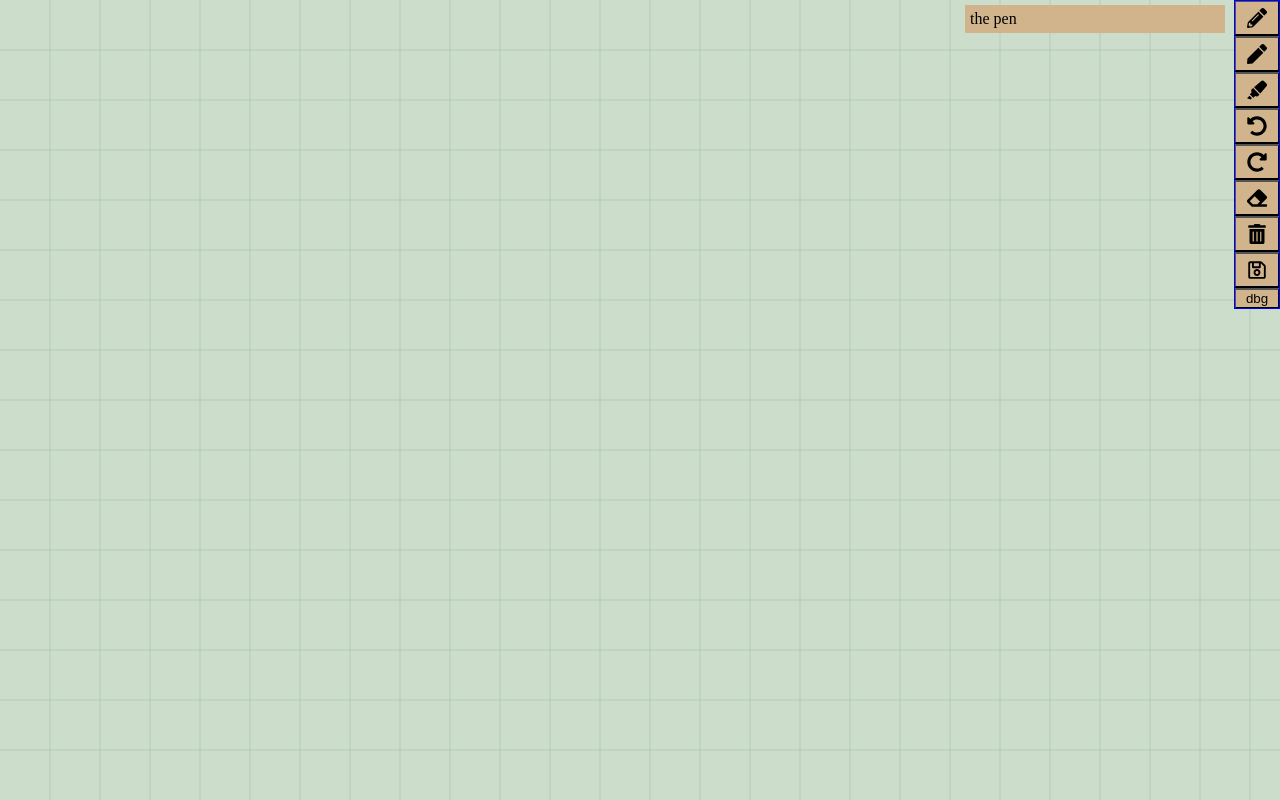
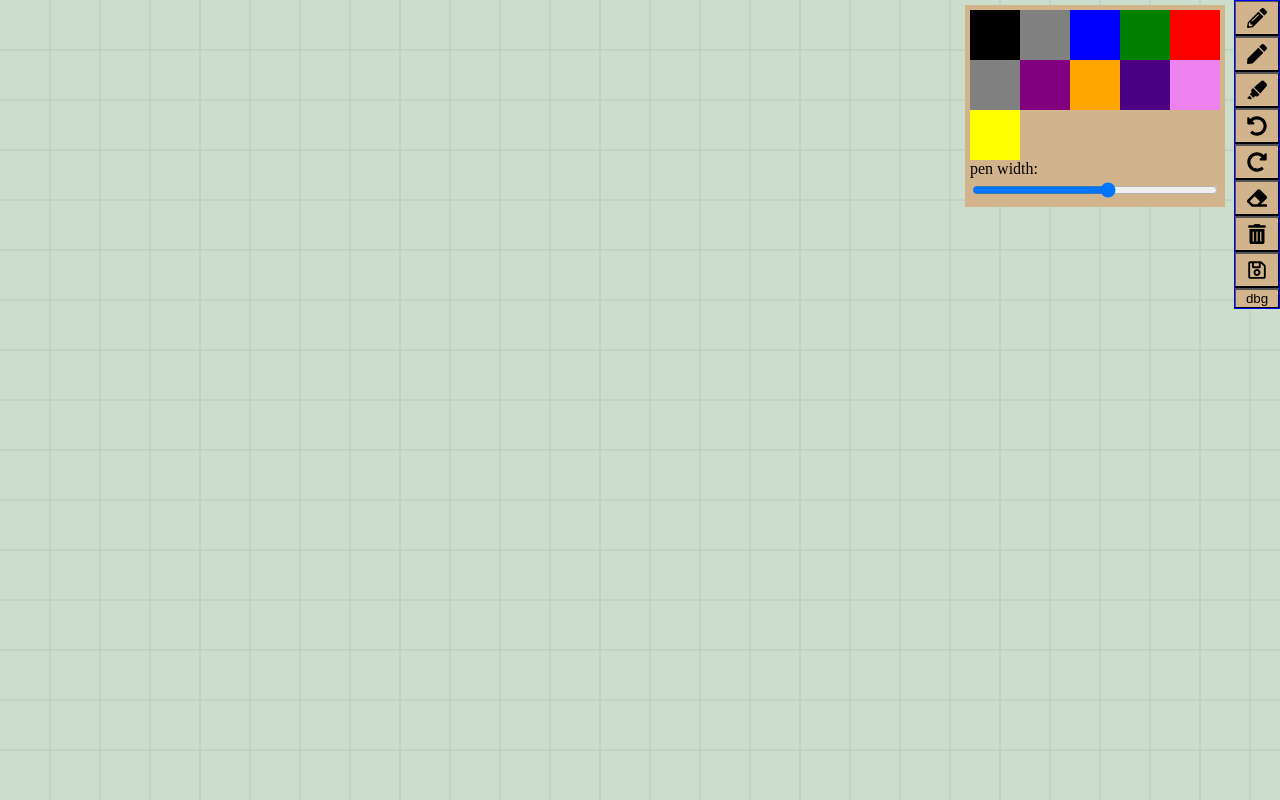
Before and after one commit to Gnomorph/eng-board, a website: page app/index.html in a window 1280 px wide. Both pictures are taken after a click on the button 1257 px from the left and 18 px from the top of the page. Drawn offline with Linux system fonts and the light colour scheme.

Commit message:
Add new features, Fix bugs, Refactor
Add:
        Green and grid background
        dual canvas drawing
        update canvas every 15ms
        track when canvas needs updates

Fix:
        clear screen
        eraser uses clearRect()

Refactor:
        Start adding sections
        Move screen width to function
        Move Classes more to the top

```diff
--- a/app/assets/script.js
+++ b/app/assets/script.js
@@ -1,86 +1,39 @@
+/**********
+ *
+ *  Define Constants
+ *
+ **********/
 const resolution = 2;
-
-const width  = resolution*(window.innerWidth || document.documentElement.clientWidth || document.body.clientWidth);
-const height = resolution*(window.innerHeight|| document.documentElement.clientHeight|| document.body.clientHeight);
-
+const width  = resolution*getWidth();
+const height = resolution*getHeight();
 const penWidth = 1.5*resolution;
 
-var board = document.getElementById("whiteboard");
-var settingsButton = document.getElementById("settings-button");
-var ctx = board.getContext("2d");
-init(ctx);
 
-board.addEventListener('pointermove', pointHere);
-board.addEventListener('pointerdown', startPoint);
-board.addEventListener('pointerup', stopPoint);
-//board.addEventListener('click', clickPoint);
-
-document.body.addEventListener('click', bodyClick);
-const subMenuPattern = /sub-menu/;
-let activeSubMenu = null;
-function bodyClick(e) {
-    if (!subMenuPattern.test(e.target.className) && activeSubMenu) {
-        activeSubMenu.style.display = "none";
-    }
+/**********
+ *
+ *  Helper Methods
+ *
+ **********/
+function getWidth() {
+    return window.innerWidth
+        || document.documentElement.clientWidth
+        || document.body.clientWidth;
 }
 
-function makeShowSubMenu(menu) {
-    return function(e) {
-        if (activeSubMenu) {
-            activeSubMenu.style.display = "none";
-        }
-
-        activeSubMenu = menu;
-        activeSubMenu.style.display = "flex";
-        e.cancelBubble = true;
-    }
+function getHeight() {
+    return window.innerHeight
+        || document.documentElement.clientHeight
+        || document.body.clientHeight;
 }
 
-const menuMap = [
-    [ document.getElementById('pen'),
-        document.getElementById('pen-submenu') ],
-    [ document.getElementById('pencil'),
-        document.getElementById('pencil-submenu') ],
-    [ document.getElementById('highlighter'),
-        document.getElementById('highlighter-submenu') ],
-    [ document.getElementById('eraser'),
-        document.getElementById('eraser-submenu') ],
-];
-
-for (let map of menuMap) {
-    map[0].addEventListener('click', makeShowSubMenu(map[1]));
-}
-//document.getElementById('pen-menu').addEventListener('click', makeShowSubMenu(
-//document.getElementById('pen-submenu')));
-
-settingsButton.addEventListener('click', toggleDebug);
-
-document.getElementById('trash').addEventListener('click', clearScreen, false);
-
-function clearScreen() {
-    ctx.clearRect(0, 0, board.width, board.height);
-    ctx.beginPath();
-    ctx.fillStyle = "#ccddcc";
-    ctx.rect(0, 0, width, height);
-    ctx.fill();
-    ctx.closePath();
-
-    ctx.beginPath();
-    ctx.strokeStyle = "#99bbaa";
-    ctx.lineWidth = 1;
-    for (let i=50*resolution; i<width; i+=50*resolution) {
-        ctx.moveTo(i, 0);
-        ctx.lineTo(i, height);
-    }
-    for (let i=50*resolution; i<height; i+=50*resolution) {
-        ctx.moveTo(0, i);
-        ctx.lineTo(width, i);
-    }
-    ctx.stroke();
-    ctx.closePath();
-}
+/**********
+ *
+ *  Class Definitions
+ *
+ **********/
 class Pointer {
     constructor(id, width, pressureThreashold) {
+        this.hasUpdates = false;
         this.id = id;
         this.width = width;
         this.pressureThreashold = pressureThreashold;
@@ -130,6 +83,8 @@ class Pointer {
     }
 
     async draw(context, point, pressure) {
+        this.hasUpdates = true;
+
         this.pushHistory(point);
 
         if (pressure < this.pressureThreashold) {
@@ -142,18 +97,87 @@ class Pointer {
     }
 
     async erase(context, point) {
-        drawArc(context, point, 50*this.width, "#ffffff")
+        this.hasUpdates = true;
+
+        let d = 25*resolution;
+        let x = point[0];
+        let y = point[1];
+
+        context.clearRect(x-d, y-d, 2*d, 2*d);
+        //drawArc(context, point, 50*this.width, "#ffffff")
     }
 
 }
 
+let fpsTimer;
+
+var fgBoard = document.getElementById("fg-board");
+var bgBoard = document.getElementById("bg-board");
+
+var settingsButton = document.getElementById("settings-button");
+var fCtx = fgBoard.getContext("2d");
+var bCtx = bgBoard.getContext("2d");
+
 let last = [0, 0];
-let mousePoints = [null, null, null, null];
-let penId;
 let pen = new Pointer(null, penWidth, 0.25);
 let timerId = null;
 let touchEnabled = false;
 
+init(fCtx, bCtx);
+
+bgBoard.addEventListener('pointermove', pointHere);
+bgBoard.addEventListener('pointerdown', startPoint);
+bgBoard.addEventListener('pointerup', stopPoint);
+//bgBoard.addEventListener('click', clickPoint);
+
+document.body.addEventListener('click', bodyClick);
+const subMenuPattern = /sub-menu/;
+let activeSubMenu = null;
+function bodyClick(e) {
+    if (!subMenuPattern.test(e.target.className) && activeSubMenu) {
+        activeSubMenu.style.display = "none";
+    }
+}
+
+function makeShowSubMenu(menu) {
+    return function(e) {
+        if (activeSubMenu) {
+            activeSubMenu.style.display = "none";
+        }
+
+        activeSubMenu = menu;
+        activeSubMenu.style.display = "flex";
+        e.cancelBubble = true;
+    }
+}
+
+const menuMap = [
+    [ document.getElementById('pen'),
+        document.getElementById('pen-submenu') ],
+    [ document.getElementById('pencil'),
+        document.getElementById('pencil-submenu') ],
+    [ document.getElementById('highlighter'),
+        document.getElementById('highlighter-submenu') ],
+    [ document.getElementById('eraser'),
+        document.getElementById('eraser-submenu') ],
+];
+
+for (let map of menuMap) {
+    map[0].addEventListener('click', makeShowSubMenu(map[1]));
+}
+//document.getElementById('pen-menu').addEventListener('click', makeShowSubMenu(
+//document.getElementById('pen-submenu')));
+
+settingsButton.addEventListener('click', toggleDebug);
+
+document.getElementById('trash').addEventListener('click', clearScreen, false);
+
+function clearScreen() {
+    pen.hasUpdates = true;
+    fCtx.clearRect(0, 0, fgBoard.width, fgBoard.height);
+}
+
+let penId;
 function pointHere(e) {
     let n3 = [ resolution*e.clientX, resolution*e.clientY ];
     if (e.pointerType=="pen") {
@@ -162,29 +186,32 @@ function pointHere(e) {
 
         if (e.buttons == "1") {
             if (pen.type == "pen") {
-                pen.draw(ctx, n3, e.pressure);
+                pen.draw(fCtx, n3, e.pressure);
             } else if (pen.type == "eraser") {
-                pen.erase(ctx, n3);
+                pen.erase(fCtx, n3);
             }
         } else {
             pen.pushHistory(n3);
         }
-    } else if (e.pointerType=="mouse" && e.buttons == "1") {
+    } else if (e.pointerType=="mouse") {
         pen.setId(e.pointerId);
-        // mouse support
-        mousePoints[0] = mousePoints[1];
-        mousePoints[1] = mousePoints[2];
-        mousePoints[2] = mousePoints[3];
-        mousePoints[3] = n3;
+        pen.type = "pen";
+        //pen.hasTilt(e.tiltX, e.tiltY);
 
-        drawBezier(ctx, ...mousePoints, penWidth);
-
+        if (e.buttons == "1") {
+            pen.draw(fCtx, n3, 1);
+        } else if (e.buttons == "4") {
+            console.log("erase");
+            pen.erase(fCtx, n3);
+        } else {
+            pen.pushHistory(n3);
+        }
     } else if (penId == e.pointerId && e.pointerType == "touch") {
         // legacy/default pen support
-        //drawBezier(ctx, ...n3, ...n1, ...n2, penWidth);
+        //drawBezier(fCtx, ...n3, ...n1, ...n2, penWidth);
     } else if (e.pointerType=="touch" && touchEnabled && e.buttons=="1") {
         // touch support
-        //drawBezier(ctx, ...n3, ...n1, ...n2, penWidth);
+        //drawBezier(fCtx, ...n3, ...n1, ...n2, penWidth);
     }
 }
 
@@ -192,17 +219,18 @@ function drawPage() {
     //let path = JSON.parse(JSON.stringify(stroke));
     let path = stroke;
     //stroke = [path[path.length-1]];
-    //drawLines(ctx, path, penWidth);
+    //drawLines(fCtx, path, penWidth);
 }
 
 function startPoint(e) {
+    let activeSubMenu = null;
     let current = [resolution*e.clientX, resolution*e.clientY];
     pen.pushHistory(current);
     pen.history[0] = null;
     pen.history[1] = null;
 
     if (e.mozInputSource == 2 || e.mozInputSource == 1) {
-        //drawArc(ctx, current, 10*resolution, '#0000ff');
+        //drawArc(fCtx, current, 10*resolution, '#0000ff');
     }
 }
 
@@ -212,11 +240,10 @@ function stopPoint(e) {
     // TODO
     // you should actually just draw the last point
     if (e.mozInputSource == 1) {
-        mousePoints = [null, null, null, null];
-        //drawArc(ctx, current, 2*resolution, '#ff00ff');
+        //drawArc(fCtx, current, 2*resolution, '#ff00ff');
     } else if (e.mozInputSource == 2 && pen.type=="pen") {
-        drawLine(ctx, pen.history[2], current, pen.width);
-        //drawArc(ctx, current, 2*resolution, '#ff00ff');
+        drawLine(fCtx, pen.history[2], current, pen.width);
+        //drawArc(fCtx, current, 2*resolution, '#ff00ff');
     }
 }
 
@@ -316,11 +343,50 @@ async function drawLine(context, from, to, width, style) {
     context.closePath();
 }
 
-function init(context) {
-    context.canvas.width = width;
-    context.canvas.height = height;
+function init(foreground, background) {
+    background.canvas.width = width;
+    background.canvas.height = height;
+    foreground.canvas.width = width;
+    foreground.canvas.height = height;
     clearScreen();
+
+    greenScreen();
+    fpsTimer = setInterval(buildCopyScreens(background, foreground), 20);
 }
+
+function buildCopyScreens(bg, fg) {
+    return function(e) {
+        if (pen.hasUpdates) {
+            pen.hasUpdates = false;
+            greenScreen();
+            bg.drawImage(fg.canvas, 0, 0);
+        }
+    }
+}
+
+function greenScreen() {
+    bCtx.clearRect(0, 0, fgBoard.width, fgBoard.height);
+    bCtx.beginPath();
+    bCtx.fillStyle = "#ccddcc";
+    bCtx.rect(0, 0, width, height);
+    bCtx.fill();
+    bCtx.closePath();
+
+    bCtx.beginPath();
+    bCtx.strokeStyle = "#99bbaa";
+    bCtx.lineWidth = 1;
+    for (let i=50*resolution; i<width; i+=50*resolution) {
+        bCtx.moveTo(i, 0);
+        bCtx.lineTo(i, height);
+    }
+    for (let i=50*resolution; i<height; i+=50*resolution) {
+        bCtx.moveTo(0, i);
+        bCtx.lineTo(width, i);
+    }
+    bCtx.stroke();
+    bCtx.closePath();
+}
+
 
 let debugState = false;
 let debugElement = document.getElementById("debug-menu");
@@ -336,24 +402,25 @@ function toggleDebug(e) {
 function enableDebug() {
     debugState = true;
     debugElement.style.display = "flex";
-    board.addEventListener('pointermove', testMove);
-    board.addEventListener('pointerdown', testDown);
-    board.addEventListener('pointerup', testUp);
+    bgBoard.addEventListener('pointermove', testMove);
+    bgBoard.addEventListener('pointerdown', testDown);
+    bgBoard.addEventListener('pointerup', testUp);
 }
 
 function disableDebug() {
     debugState = false;
     debugElement.style.display = "none";
-    board.removeEventListener('pointermove', testMove);
-    board.removeEventListener('pointerdown', testDown);
-    board.removeEventListener('pointerup', testUp);
+    bgBoard.removeEventListener('pointermove', testMove);
+    bgBoard.removeEventListener('pointerdown', testDown);
+    bgBoard.removeEventListener('pointerup', testUp);
 }
 
 function testMove(e) {
-    let type = document.getElementById(e.pointerType);
+    console.log(e);
+    let type = document.getElementById(e.pointerType + "-debug");
 
-    type.querySelector('#x').innerHTML = resolution*e.tiltX;
-    type.querySelector('#y').innerHTML = resolution*e.tiltY;
+    type.querySelector('#x').innerHTML = resolution*e.clientX;
+    type.querySelector('#y').innerHTML = resolution*e.clientY;
     type.querySelector('#buttons').innerHTML = e.buttons;
     type.querySelector('#pressure').innerHTML = e.pressure;
     type.querySelector('#id').innerHTML = e.pointerId;
--- a/app/assets/style.css
+++ b/app/assets/style.css
@@ -28,6 +28,34 @@ body {
     background-color: tan;
     padding: 5px;
     margin: 5px;
+}
+
+#color-container {
+    display: flex;
+    flex-wrap: wrap;
+}
+
+.color-button {
+    width: 50px;
+    height: 50px;
+}
+
+#red { background-color:red; }
+#orange { background-color:orange; }
+#yellow { background-color:yellow; }
+#green { background-color:green; }
+#blue { background-color:blue; }
+#indigo { background-color:indigo; }
+#violet { background-color:violet; }
+#black { background-color:black; }
+#purple { background-color:purple; }
+#grey { background-color:grey; }
+#cream { background-color:grey; }
+
+.pointer-width {
+    width: auto;
+    margin: 2px;
+    padding: 2px;
 }
 
 #menu-container {
@@ -95,7 +123,15 @@ body {
     flex-flow: row;
 }
 
+#bg-board {
+}
+
+#fg-board {
+    display:none;
+}
+
 #canvas-container {
+    display:flex;
 }
 
 #whiteboard {
--- a/app/index.html
+++ b/app/index.html
@@ -14,7 +14,21 @@
   </head>
   <body class="full-frame">
     <div id="pen-submenu" class="sub-menu" class="show-me">
-      the pen
+      <div id=color-container>
+        <div id=black class=color-button> </div>
+        <div id=grey class=color-button> </div>
+        <div id=blue class=color-button> </div>
+        <div id=green  class=color-button> </div>
+        <div id=red class=color-button> </div>
+        <div id=cream class=color-button> </div>
+        <div id=purple class=color-button> </div>
+        <div id=orange class=color-button> </div>
+        <div id=indigo class=color-button> </div>
+        <div id=violet class=color-button> </div>
+        <div id=yellow class=color-button> </div>
+      </div>
+      pen width: <span id=pen-width-value></span>
+      <input id=pen-width-slider class=pointer-width type=range min=1 max=10 step=1></input>
     </div>
     <div id="pencil-submenu" class="sub-menu" class="show-me">
       pencil submenu
@@ -128,11 +142,10 @@
         <span>dbg</span>
       </button>
     </div>
+
     <div id="canvas-container" class="full-frame">
-      <canvas id=whiteboard class="full-frame"></canvas>
-      <!--
-        <div class="full-frame"></div>
-      -->
+      <canvas id="bg-board"></canvas>
+      <canvas id="fg-board"></canvas>
     </div>
 
     <script src='assets/script.js'></script>
```
